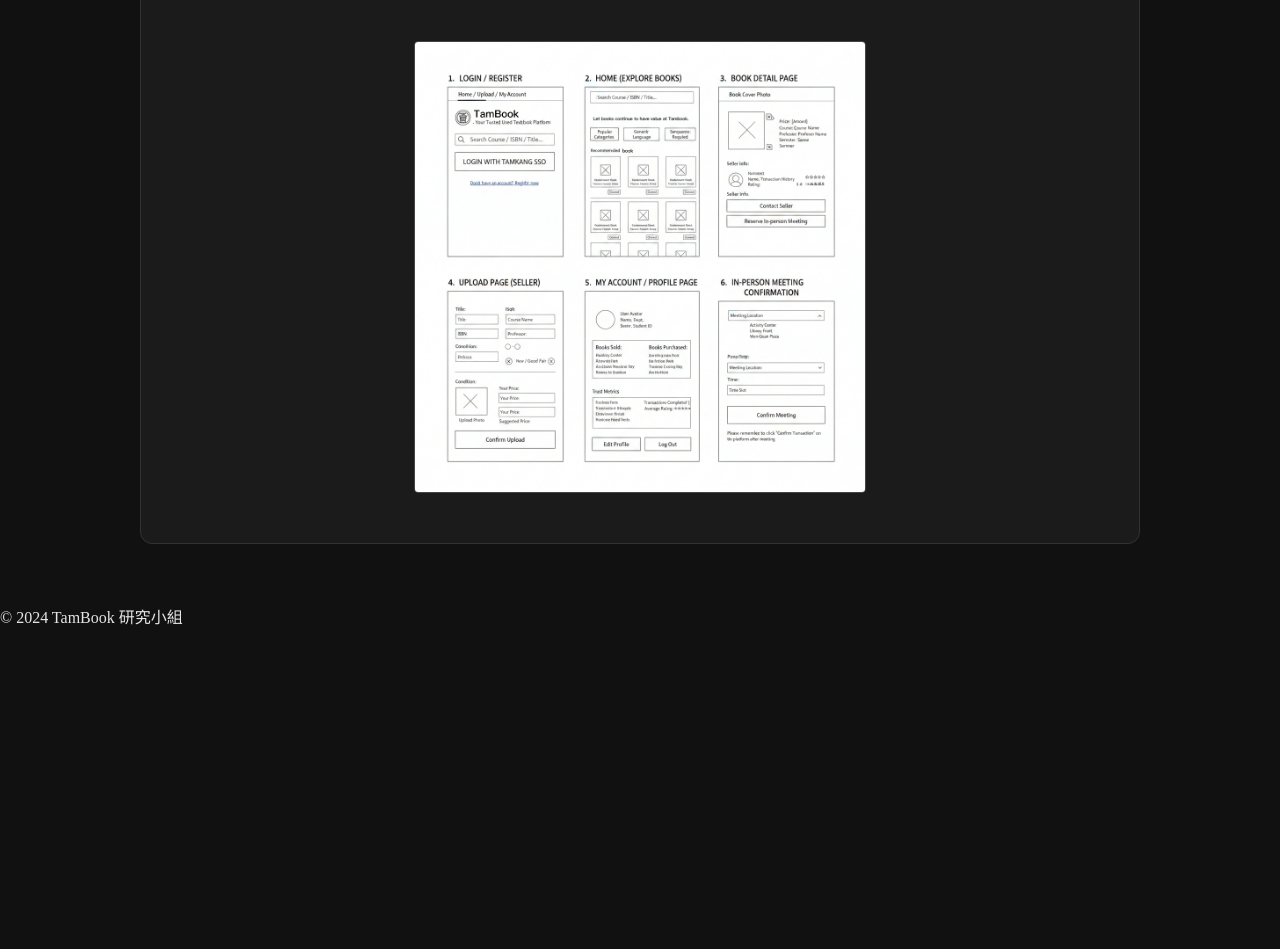
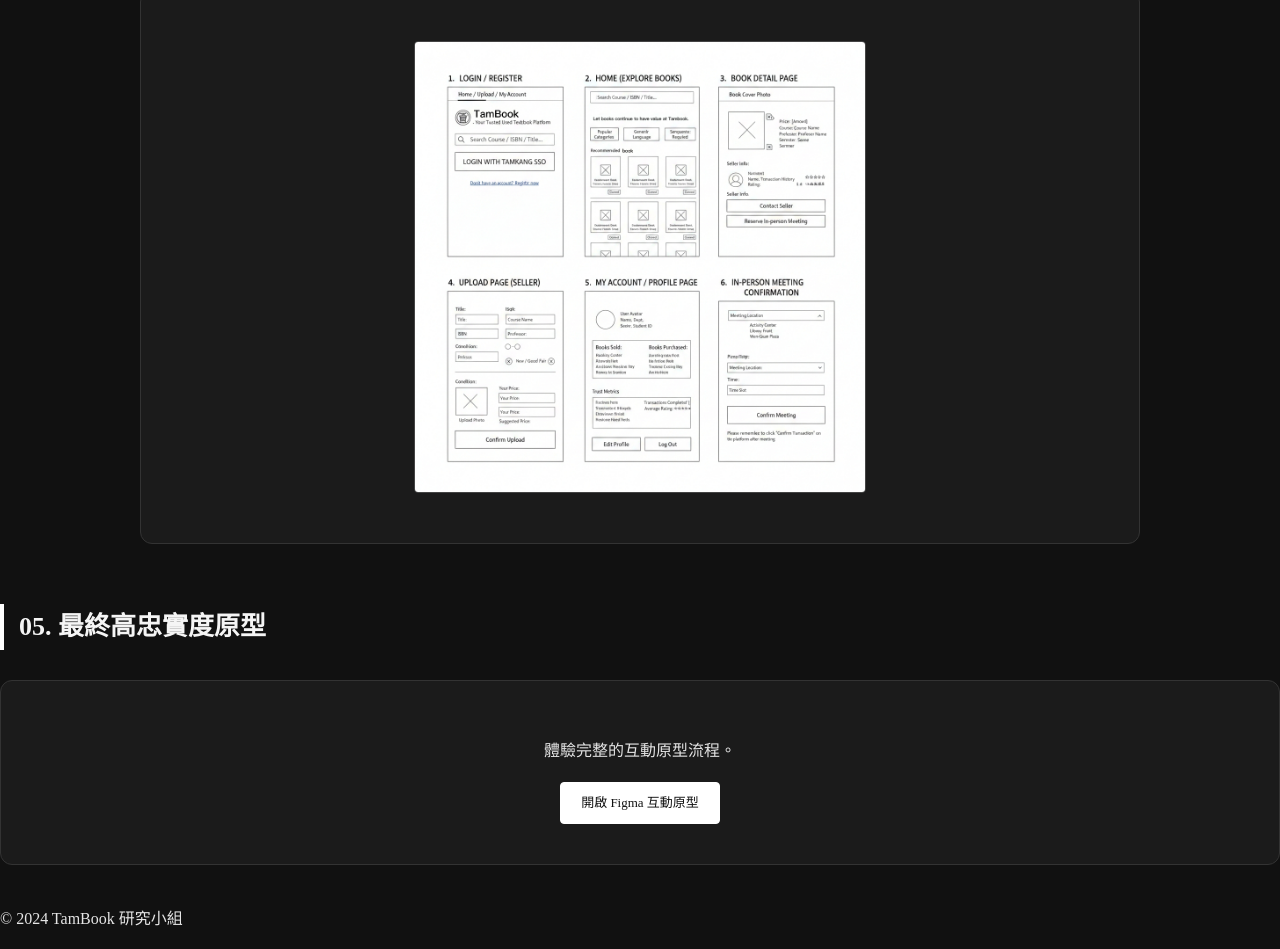
Before and after one commit to noa032/portfolio, a plain HTML site: page portfolio.html in a window 1280 px wide. Shown: the part 2132-3081 px from the top of the page. Before the commit the page ends 2780 px from the top, so only its background shows below. Drawn offline with Linux system fonts and the light colour scheme.

Commit message:
Update portfolio.html

```diff
--- a/portfolio.html
+++ b/portfolio.html
@@ -163,6 +163,14 @@
   <img src="" alt="放大圖片">
 </div>
 
+<h3 class="section-title">05. 最終高忠實度原型</h3>
+  <div class="deliverable-card" style="text-align: center; padding: 40px 20px;">
+    <p>體驗完整的互動原型流程。</p>
+    <a href="https://www.figma.com/make/0Jl3c2Dm3h7KIev6CxJwIi/%E6%B7%A1%E6%B1%9F%E4%BA%8C%E6%89%8B%E8%AA%B2%E6%9C%AC%E4%BA%A4%E6%98%93%E5%B9%B3%E5%8F%B0" target="_blank" class="action-btn" style="background: #fff; color: #111;">
+      開啟 Figma 互動原型
+    </a>
+  </div>
+
 <footer>
   <p>© 2024 TamBook 研究小組</p>
 </footer>
```
